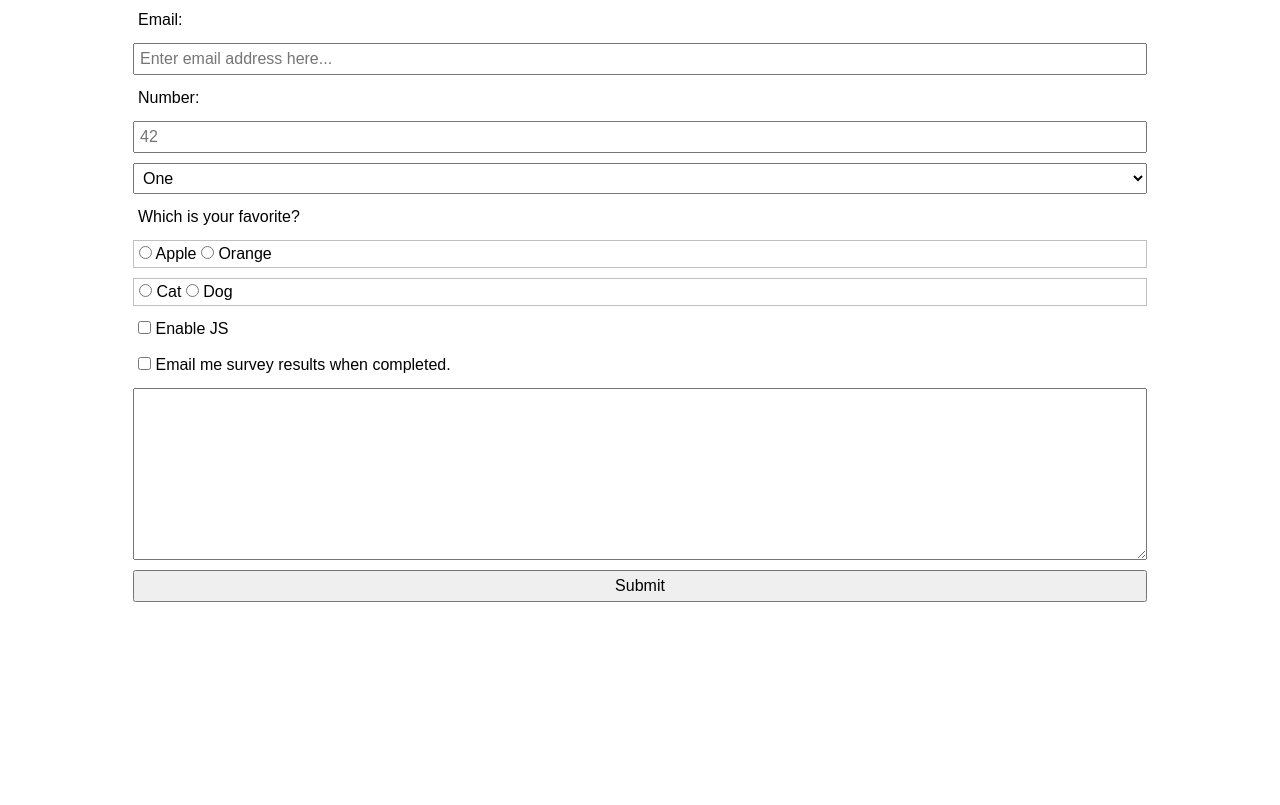
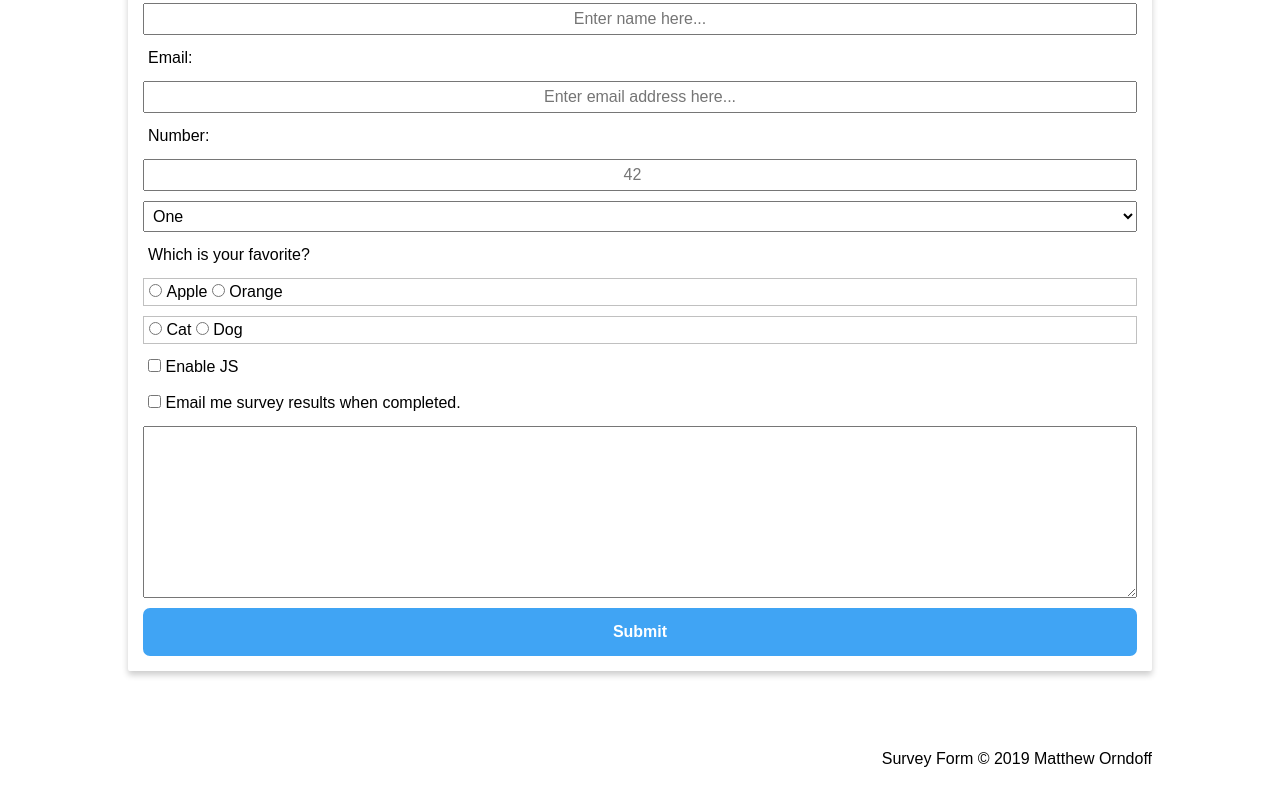
Before and after one commit to rad-hombre/survey-form, a website: page index.html in a window 1280 px wide. Shown: the part 225-1030 px from the top of the page. Before the commit the page ends 912 px from the top, so only its background shows below. Drawn offline with Linux system fonts and the light colour scheme.

Commit message:
Style survery form.
Considerably enhanced the styling.
Lots of extra stuff in the comments.

TODO
- Transitions
- Nicer fonts
- Better radio buttons
- "Hover" transition for submit button

```diff
--- a/css/style.css
+++ b/css/style.css
@@ -1,21 +1,47 @@
+/* Can style when email invalid */
 /*#email:invalid {
     font-size: 3em;
     color: red;
 }
+*/
 
-
-#email:placeholder-shown
-
-#email:placeholder {
-
+main {
+    box-shadow: 0 4px 6px 0 hsla(0, 0%, 0%, 0.2);
+    padding: 10px;
+    border-radius: 2px;
+    border-top: 6px solid #40a4f4;
 }
 
-*/
+input[type='submit'] {
+background-color: #40a4f4;
+color: white;
+border-radius: 7px;
+border: 10px solid #40a4f4;
+font-weight: 600;
+}
 
-
-main {
+main, footer {
     width: 80vw;
     margin: 10vh auto;
+}
+
+/* Inset box shadow? */
+/* input {
+    background: hsl(0, 0%, 97%); */
+    box-shadow: inset 2px 4px  hsla(0, 0%, 0%, 0.28);
+    /* box-shadow: 2px 4px  hsla(0, 0%, 0%, 0.28);  COOl
+} */
+
+label {
+    font-weight: 700;
+}
+
+fieldset label {
+    font-weight: 500;
+}
+
+footer {
+    text-align: right;
 }
 
 form {
@@ -28,3 +54,18 @@ form > * {
     margin: 5px;
     padding: 5px;
 }
+
+@media (min-width: 1000px){
+
+    #name::placeholder {
+    text-align: center;
+    }
+
+    #email::placeholder {
+    text-align: center;
+    }
+
+    #number::placeholder {
+    text-align: center;
+    }
+}
--- a/index.html
+++ b/index.html
@@ -40,8 +40,6 @@
     <h1 id="title">Survey Form</h1>
     <p id="description">Please fill out the survey.</p>
 
-
-
     <form action="" id="survey-form">
 
       <label for="name" id="name-label">Name:</label>
@@ -50,49 +48,40 @@
       <label for="email" id="email-label">Email:</label>
       <input type="email" id="email" placeholder="Enter email address here..." pattern="^[^@\s]+@[^@\s]+\.[^@\s]+$" required>
 
-
-
-
       <label for="number" id="number-label">Number:</label>
       <input type="number" name="" id="number" min="0" max="100" placeholder="42">
 
-
+      <!-- Dropdown  -->
       <select name="" id="dropdown">
         <option value="1">One</option>
         <option value="2">Two</option>
         <option value="3">Three</option>
       </select>
 
-
-      <p>Which is your favorite?</p>
+      <!-- Radio Buttons  -->
+      <label for="group1">Which is your favorite?</label>
       <fieldset id="group1">
         <input type="radio" value="Apple" name="group1"> <label for="Apple">Apple</label>
         <input type="radio" value="Orange" name="group1"> <label for="Orange">Orange</label>
-
       </fieldset>
-
-
-
       <fieldset id="group2">
         <input type="radio" value="Cat" name="group2"> <label for="Cat">Cat</label>
         <input type="radio" value="Dog" name="group2"> <label for="Dog">Dog</label>
       </fieldset>
 
-
-
-
+      <!-- Checkboxes -->
       <div>
         <input type="checkbox" name="Enable JS" value="enable-js" id="enable-js"> <label for="enable-js">Enable JS</label>
       </div>
-
       <div>
         <input type="checkbox" name="send-survey" value="send-survey" id="send-survey"> <label for="send-survey">Email me
           survey results when completed.</label>
       </div>
 
-
+      <!-- Additional Comments -->
       <textarea name="additional-comments" id="additional-comments" cols="30" rows="10"></textarea>
 
+      <!-- Submit button -->
       <input type="submit" value="Submit" id="submit">
 
 
@@ -101,9 +90,10 @@
 
   </main>
 
-  <footer></footer>
+  <footer>Survey Form &copy; 2019 Matthew Orndoff  </footer>
 
   <script src="https://cdn.freecodecamp.org/testable-projects-fcc/v1/bundle.js"></script>
+
 </body>
 
 </html>
```
